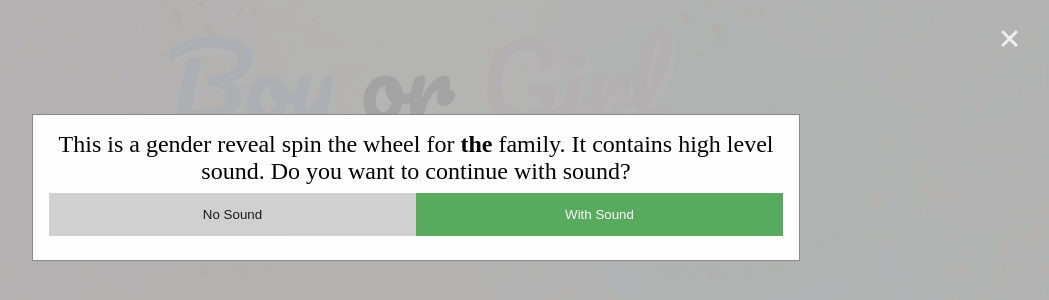
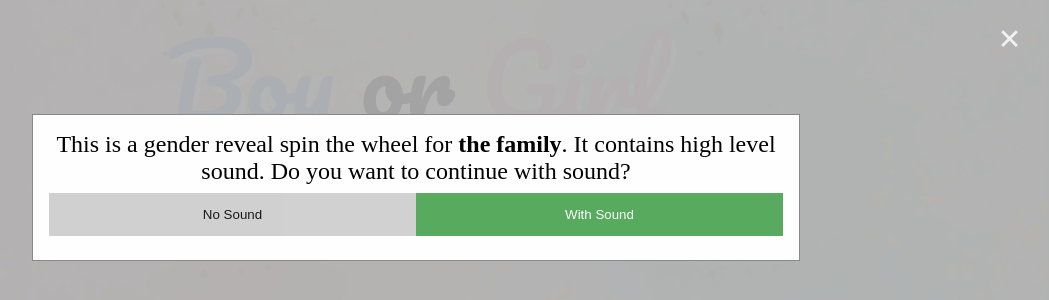
Before and after one commit to ArtisArtStudio/HorShSpnTWhll_GR, a plain HTML site: page index.html in a window 1280 px wide. Shown: the whole page, without its empty margins (224-1273 px from the left). Drawn offline with nearby package versions, Linux system fonts and the light colour scheme; a web font is replaced by a local one.

Commit message:
corrected overflowing long surname in modal

```diff
--- a/index.html
+++ b/index.html
@@ -39,7 +39,7 @@
     <span onclick="document.getElementById('id01').style.display='none'" class="close" title="Close">×</span>
     <form class="modal-content" action="javascript:void(0);">
       <div class="container">
-        <h2 id="intro">This scratch off contains sound when the gender is revealed. Do you want to continue with sound?</h2>
+        <h2 id="intro">This is a gender reveal spin the wheel for <span id="surname" style="font-weight:bold; white-space:normal">the family</span>. It contains high level sound. Do you want to continue with sound?</h2>
         <!-- <h5 style="color:red; white-space: normal;">This is a demo with limited functionality. So only middle row can be scratched.</h5> -->
         <div class="clearfix">
           <button type="button" class="nosoundbtn">No Sound</button>
--- a/main.js
+++ b/main.js
@@ -131,7 +131,8 @@ export {playticksound};
             surname="the";
         }
 
-        document.getElementById('intro').innerHTML= "This is a gender reveal spin the wheel for <strong>" + surname + "</strong> family. It contains high level sound. Do you want to continue with sound?";
+        //document.getElementById('intro').innerHTML= "This is a gender reveal spin the wheel for <strong>" + surname + "</strong> family. It contains high level sound. Do you want to continue with sound?";
+        document.getElementById('surname').innerHTML= surname + " family";
         document.getElementById('id01').style.display='block';
         $('.nosoundbtn').on("click", function (e) {
             document.getElementById('id01').style.display='none';
```
